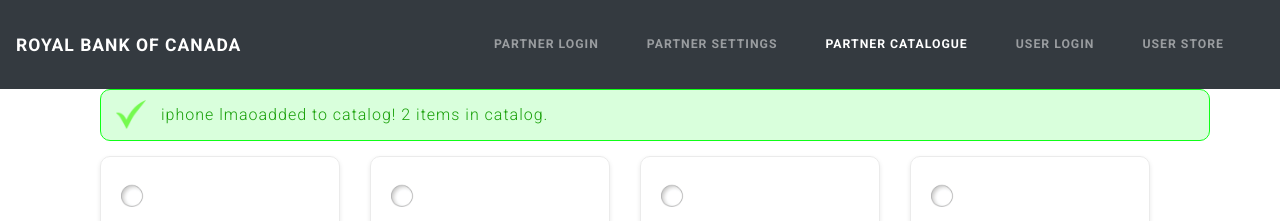
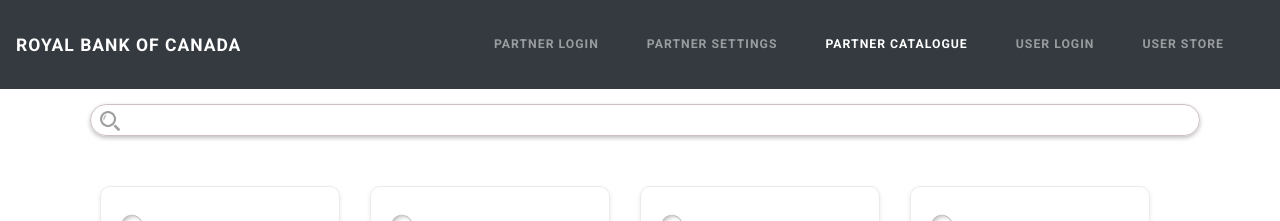
Before and after one commit to perryliao/arisa, a React (Create React App) app: page / in a window 1280 px wide. Both pictures are taken after a click on the link "PARTNER CATALOGUE". Shown: the top 221 px of the page. Built offline with nearby package versions, Linux system fonts and the light colour scheme; the HTML template or start-up script is replaced by a standard one.

Commit message:
spencer mode

```diff
--- a/src/components/Searchbar.tsx
+++ b/src/components/Searchbar.tsx
@@ -1,6 +1,7 @@
 import * as React from "react";
 import {ReactNode} from "react";
 import {EnhancedComponent, IEnhancedComponentProps, IEnhancedComponentState} from "./EnhancedComponent";
+import {ITextInputProps, ITextInputState, TextInput} from "./TextInput";
 
 class Searchbar extends EnhancedComponent<ISearchbarProps, ISearchbarState> {
 
@@ -17,16 +18,24 @@
 
 	public render(): ReactNode {
 		return (
-			<div/>
+			<div>
+				<img src={"search.png"} height={"20"} style={{position: "absolute", marginLeft: 15, marginTop: 12}}/>
+				<TextInput
+					inputProps={{
+						...this.props.inputProps,
+						style: {paddingLeft: 33}
+					}}
+				/>
+			</div>
 		);
 	}
 }
 
-interface ISearchbarProps extends IEnhancedComponentProps {
+interface ISearchbarProps extends ITextInputProps {
 
 }
 
-interface ISearchbarState extends IEnhancedComponentState {
+interface ISearchbarState extends ITextInputState {
 
 }
 
--- a/src/components/TextInput.tsx
+++ b/src/components/TextInput.tsx
@@ -38,7 +38,6 @@
     public render(): ReactNode {
         return (
             <div style={{backgroundColor: "transparent", flexDirection: "row", flex: 1}}>
-                {this.props.magGlass && <img src={"search.png"} height={"26"}/>}
                 <input
                     {...this.props.inputProps}
                     type={this.props.secureText ? "password" : "text"}
@@ -53,7 +52,6 @@
 }
 
 interface ITextInputProps extends IEnhancedComponentProps {
-    magGlass?: boolean;
     placeholder?: string;
     inputProps?: React.InputHTMLAttributes<any>;
     secureText?: boolean;
--- a/src/containers/PartnerCatalog.tsx
+++ b/src/containers/PartnerCatalog.tsx
@@ -1,29 +1,57 @@
 import * as React from "react";
-import {ReactNode} from "react";
+import {ChangeEvent, ReactNode} from "react";
 import {Container, IContainerProps, IContainerState} from "./Container";
 import {CatalogItem} from "../components/CatalogItem";
 import {ItemAddedAlert} from "../components/ItemAddedAlert";
+import {Searchbar} from "../components/Searchbar";
+import {searchProducts} from "../bestBuyAPIs/bestBuyAPIs";
 
 class PartnerCatalog extends Container<IPartnerCatalogProps, IPartnerCatalogState> {
 	public static defaultProps: IPartnerCatalogProps = {
 		...Container.defaultProps,
 	};
 
+	private searchbarRef: Searchbar;
+
 	protected constructor(props: IPartnerCatalogProps) {
 		super(props);
 		this.state = {
 			...this.state,
+			addSuccess: false,
+			products: null,
 		};
+		this.saveSearchRef = this.saveSearchRef.bind(this);
+		this.searchBarOnChange = this.searchBarOnChange.bind(this);
+	}
+
+	private saveSearchRef(ref: Searchbar): void {
+		this.searchbarRef = ref;
+	}
+
+	private searchBarOnChange(event: ChangeEvent<any>): void {
+		// searchProducts
+		searchProducts(event.toString()).then((res: any) => {
+			if (res) {
+
+			}
+		}).catch((err: any) => {
+			alert(err);
+		});
 	}
 
 	public render(): ReactNode {
 
 		return (
 			<div>
-				<ItemAddedAlert
-					itemName={"iphone lmao"}
-					numberInCatalog={2}
-				/>
+				<div style={{height: 10}}/>
+				<Searchbar ref={this.saveSearchRef} inputProps={{onChange: this.searchBarOnChange}}/>
+				<div style={{height: 30}}/>
+				{this.state.addSuccess &&
+					<ItemAddedAlert
+						itemName={"iphone lmao"}
+						numberInCatalog={2}
+					/>
+				}
 
 				<CatalogItem/>
 				<CatalogItem/>
@@ -41,6 +69,8 @@
 }
 
 interface IPartnerCatalogState extends IContainerState {
+	addSuccess: boolean;
+	products: any; // TODO
 }
 
 export {PartnerCatalog, IPartnerCatalogProps, IPartnerCatalogState};
```
